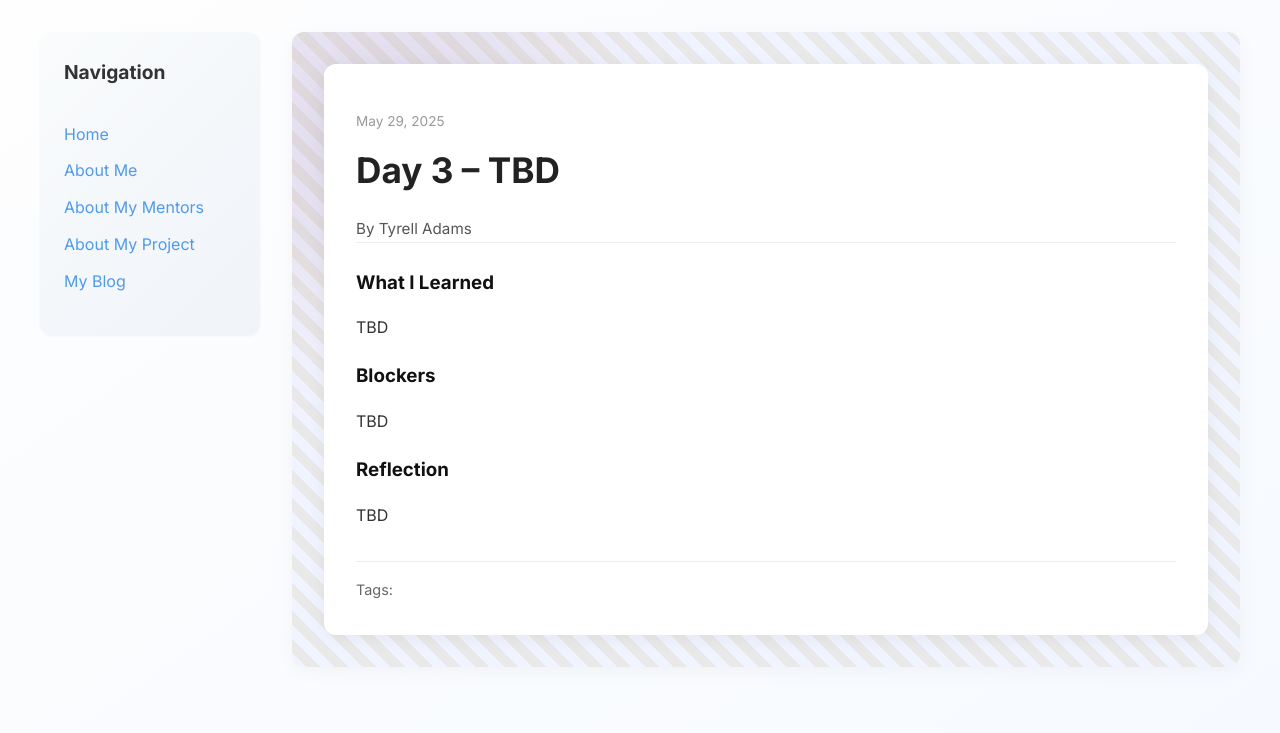
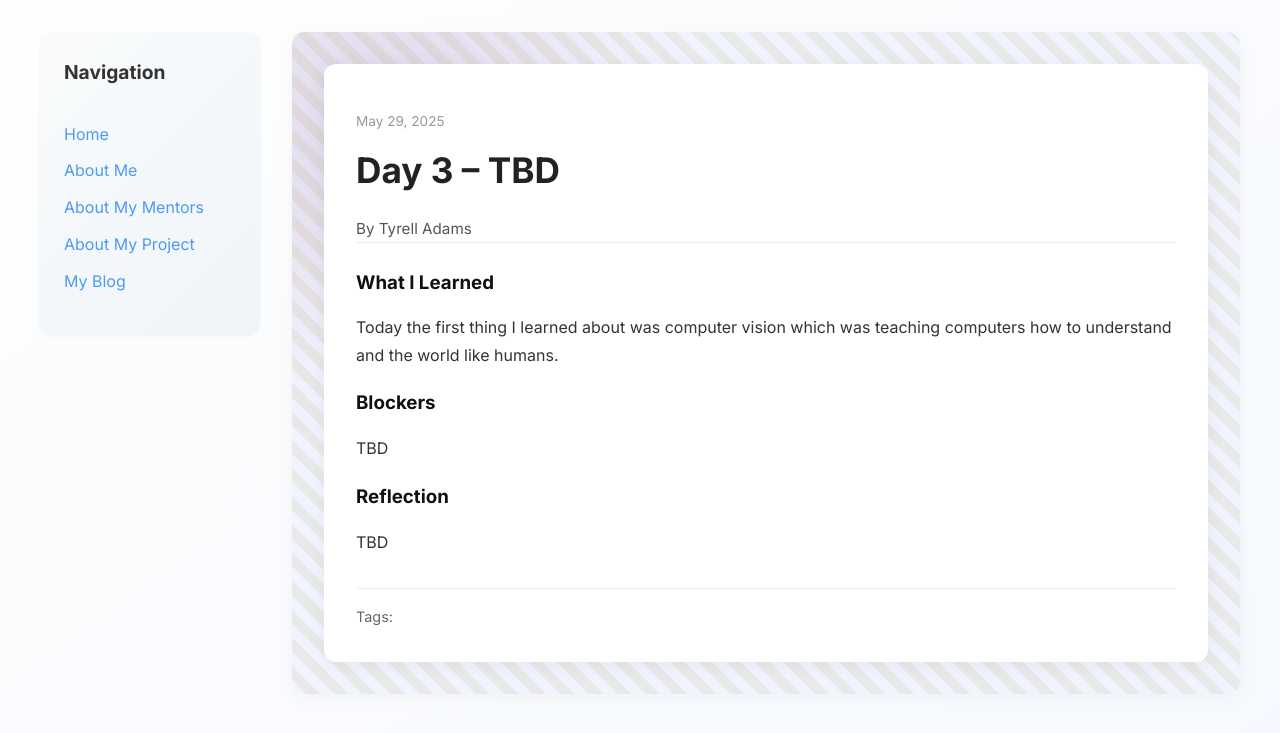
Before and after one commit to Tyrell-Adams/Tyrell-Adams.github.io, a Jekyll site: the page built from _posts/2025-05-29-day-3.md, in a window 1280 px wide. Shown: the top 733 px of the page. Built offline with Jekyll 4.4.1, drawn with Linux system fonts in a browser that asks for light colours.

Commit message:
Update 2025-05-29-day-3.md

```diff
--- a/_posts/2025-05-29-day-3.md
+++ b/_posts/2025-05-29-day-3.md
@@ -7,7 +7,7 @@ permalink: /day3.html
 tags: []
 
 what_i_learned: |
-  TBD
+  Today the first thing I learned about was computer vision which was teaching computers how to understand and the world like humans.
 blockers: |
   TBD
 
```
